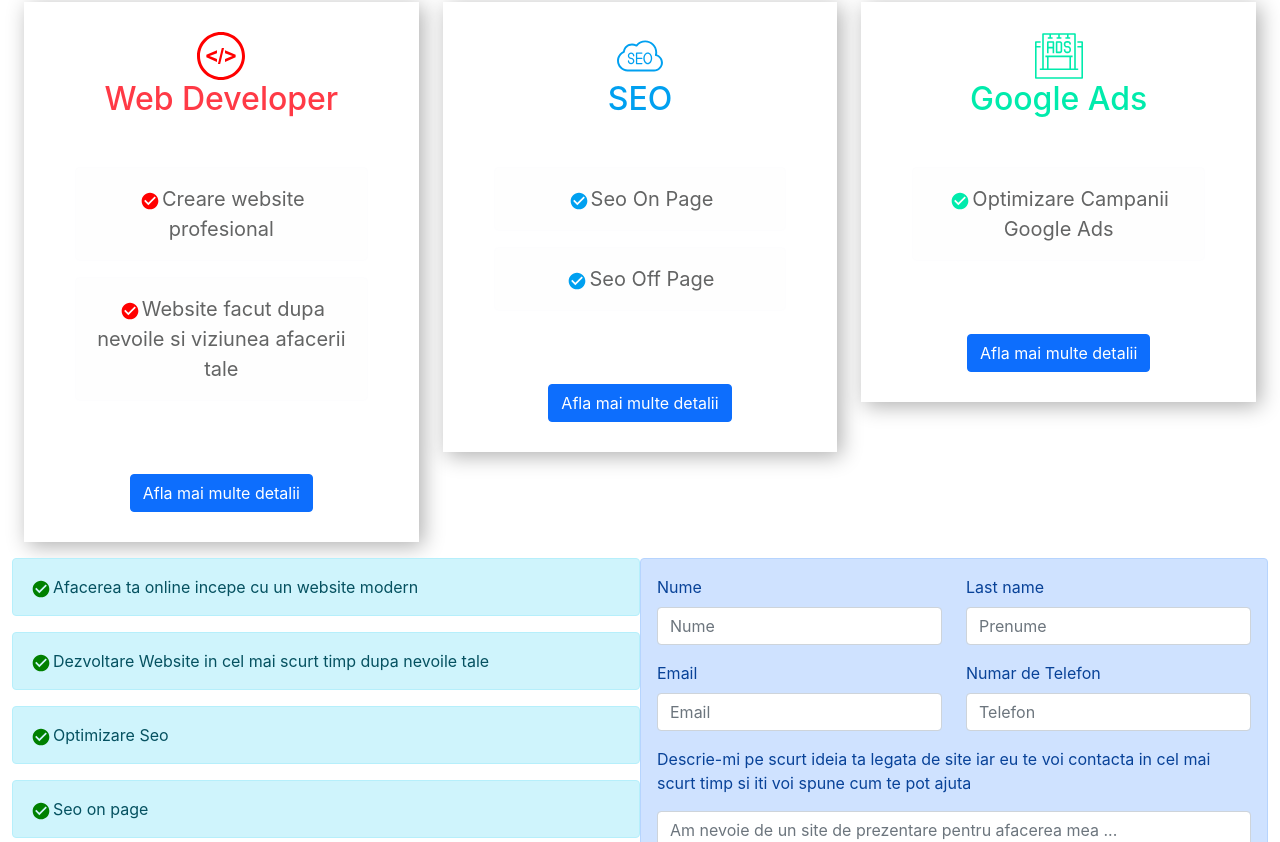
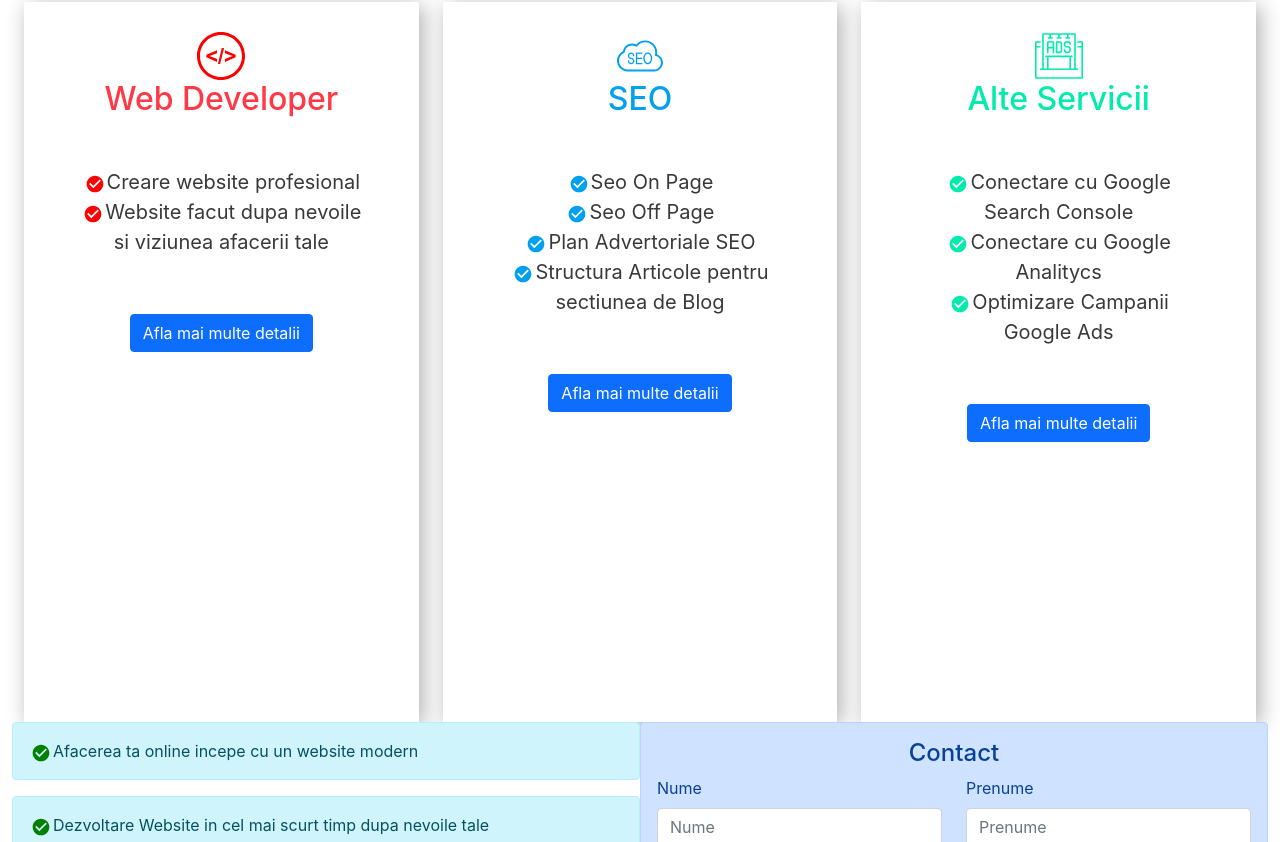
Before and after one commit to MarcGames1/MyNewWebsite, a Next.js app: page / in a window 1280 px wide. Shown: the part 858-1700 px from the top of the page. Built offline with nearby package versions, Linux system fonts and the light colour scheme.

Commit message:
revizuit Servicii

```diff
--- a/components/FormularContact/FormularContact.tsx
+++ b/components/FormularContact/FormularContact.tsx
@@ -17,7 +17,7 @@
     };
 
     return (<Alert variant={'primary'}>
-
+      <h6 className='h4 text-center'>Contact </h6>
       <Form noValidate validated={validated} onSubmit={handleSubmit}>
         <Row className="mb-3">
           <Form.Group as={Col} md="6" controlId="validationCustom01">
@@ -28,10 +28,10 @@
               placeholder="Nume"
               />
 
-            <Form.Control.Feedback><Checkmark color={'currentColor'} height={24} /></Form.Control.Feedback>
+            <Form.Control.Feedback></Form.Control.Feedback>
           </Form.Group>
           <Form.Group as={Col} md="6" controlId="validationCustom02">
-            <Form.Label>Last name</Form.Label>
+            <Form.Label>Prenume</Form.Label>
             <Form.Control
               required
               type="text"
--- a/components/SecondSection/SecondSection.tsx
+++ b/components/SecondSection/SecondSection.tsx
@@ -27,8 +27,8 @@
     }
 
     const developer =new Service('web', 'Web Developer', 'Creare website profesional ,Website facut dupa nevoile si viziunea afacerii tale','red','/creare-website')
-    const seo = new Service ('seo', 'SEO', 'Seo On Page,Seo Off Page','#00A0F0','/seo')
-    const ads = new Service ('ads', 'Google Ads', 'Optimizare Campanii Google Ads','#00EBAC','/google-ads')
+    const seo = new Service ('seo', 'SEO', 'Seo On Page,Seo Off Page,Plan Advertoriale SEO,Structura Articole pentru sectiunea de Blog','#00A0F0','/seo')
+    const ads = new Service ('ads', 'Alte Servicii', 'Conectare cu Google Search Console,Conectare cu Google Analitycs,Optimizare Campanii Google Ads','#00EBAC','/alte-servicii')
 
 
 
@@ -95,16 +95,17 @@
     margin-bottom: 20px;
 }
 
+
 div#serviceMainBlock {
     text-align: center;
     margin: auto;
     display:flex;
-    margin-bottom:1rem;
+
     }
 
 .ServiceBox {
-    float: left;
-    display: inline-block;
+    min-height:90vh;
+    display: flex;
     width: 100%;
 }
 
--- a/components/SecondSection/ServiceCard.tsx
+++ b/components/SecondSection/ServiceCard.tsx
@@ -26,9 +26,9 @@
                         </div>
                     <h2> {props.title} </h2>
                     <p>
-                    {descrieri.map((text)=><Alert  variant='light' key={text}><Checkmark height={20} color={props.color}/>{text}</Alert>)}
+                    {descrieri.map((text)=><div  className='light' key={text}><Checkmark height={20} color={props.color}/>{text}</div>)}
                     </p>
-                    <Button variant='primary'>Afla mai multe detalii</Button>
+                    <Button className=' align-baseline' variant='primary'>Afla mai multe detalii</Button>
                     </a>
 
                 </div>
--- a/components/navbar/mainNav.tsx
+++ b/components/navbar/mainNav.tsx
@@ -21,7 +21,7 @@
       <NavDropdown title="Servicii" id="collasible-nav-dropdown">
         <NavDropdown.Item href="/creare-website">Creare Site De Prezentare</NavDropdown.Item>
         <NavDropdown.Item href="/seo">SEO</NavDropdown.Item>
-        <NavDropdown.Item href="/google-ads">Google Ads</NavDropdown.Item>
+        <NavDropdown.Item href="/alte-servicii">Vezi Mai Multe Servicii</NavDropdown.Item>
       </NavDropdown>
       <Nav.Link href="/portofoliu">Portofoliu</Nav.Link>
       <Nav.Link href="/blog">Blog</Nav.Link>
--- a/pages/index.tsx
+++ b/pages/index.tsx
@@ -17,8 +17,8 @@
     'Monitorizarea traficului si a comportamentului utilizatorilor prin Google Analitycs',
     'Stabilire si implementare obiective in Google Analitycs',
     'Conectare cu Google Search Console',
+  ]
 
-]
 
 
   return (
```
Also changed, not shown: pages/alte-servicii.tsx (added, +11 -0 lines), pages/google-ads.tsx (deleted, +0 -11 lines).
